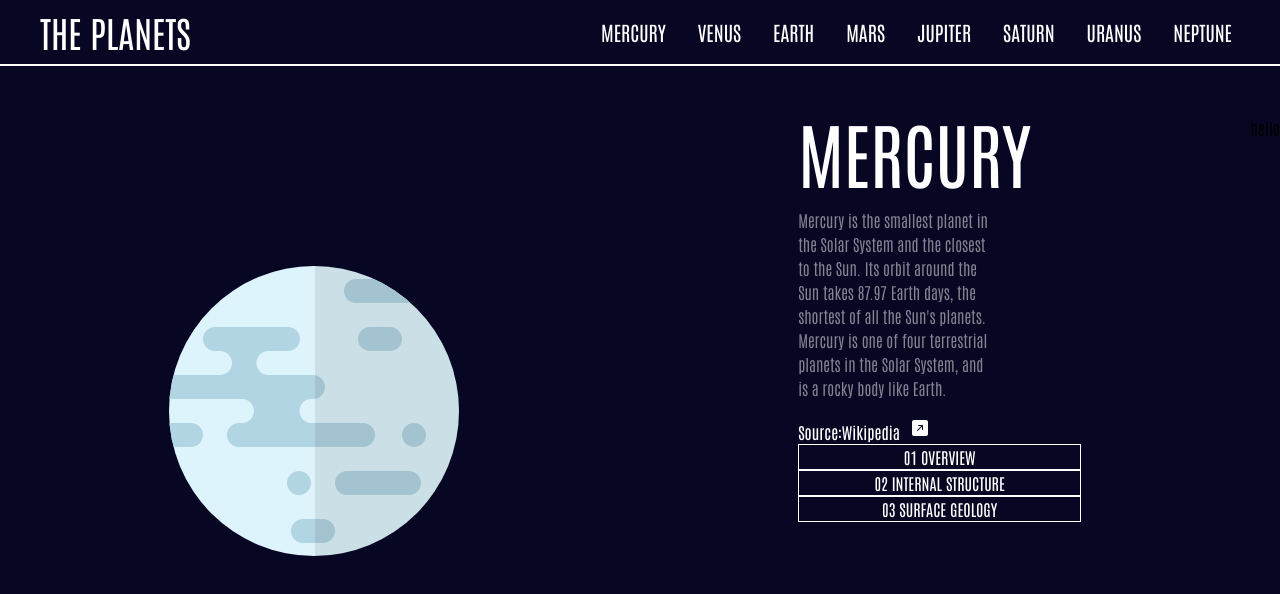
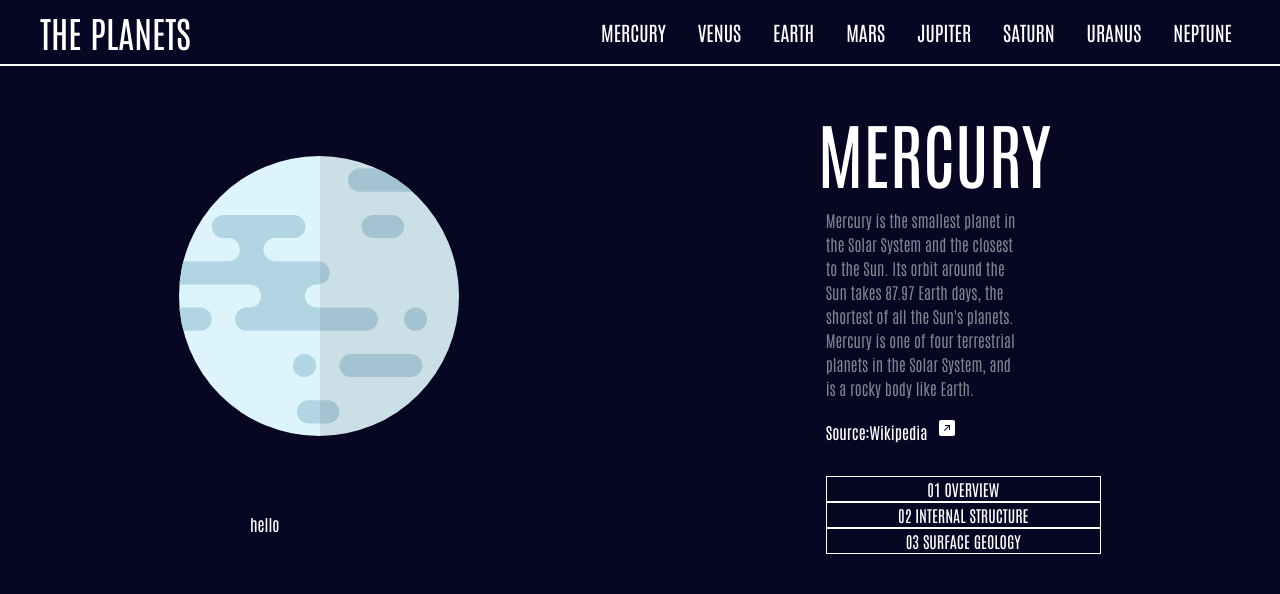
Before and after one commit to LCHECO/planetapp, a React (Create React App) app: page / in a window 1280 px wide. Shown: the top 594 px of the page. Built offline with nearby package versions, Linux system fonts and the light colour scheme.

Commit message:
grid position

```diff
--- a/src/components/Mercury.jsx
+++ b/src/components/Mercury.jsx
@@ -37,9 +37,9 @@
 
 const Mercury = () => {
   return (
-    <div className="flex container pt-[50px]">
-      <img className="mx-auto pt-[150px]" src={FirstPlanet} alt="mercury" />
-      <div className="flex flex-col mx-auto space-x-0 text-white">
+    <div className="flex container h-screen pt-[50px]">
+      <img className="mx-auto h-80 pt-10" src={FirstPlanet} alt="mercury" />
+      <div className="flex flex-col mx-auto space-x-2 text-white">
         <h1 className="text-7xl pr-[50px]">MERCURY</h1>
         <p className="pt-5 w-48 font-light opacity-50 text-left">{content}</p>
         <p className="flex flex-row pt-5 space-x-3">
@@ -47,13 +47,13 @@
           <a href="https://en.wikipedia.org/wiki/Mercury_(planet)">Wikipedia</a>
           <BsFillArrowUpRightSquareFill />
         </p>
-        <div className="flex flex-col">
+        <div className="flex flex-col pt-8">
           <button className="border">01 OVERVIEW</button>
           <button className="border">02 INTERNAL STRUCTURE</button>
           <button className="border">03 SURFACE GEOLOGY</button>
         </div>
       </div>
-      <div className=" inset-x-0 bottom-0">
+      <div className="text-white absolute bottom-56 pl-[250px] pb-[40px]">
           <p>hello</p>
       </div>
     </div>
```
